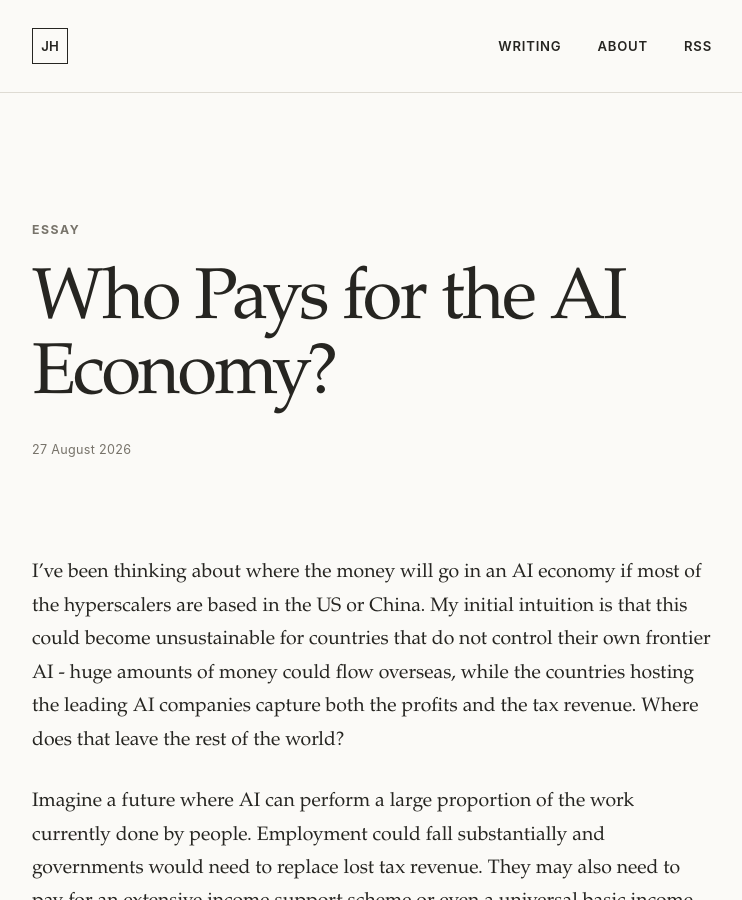
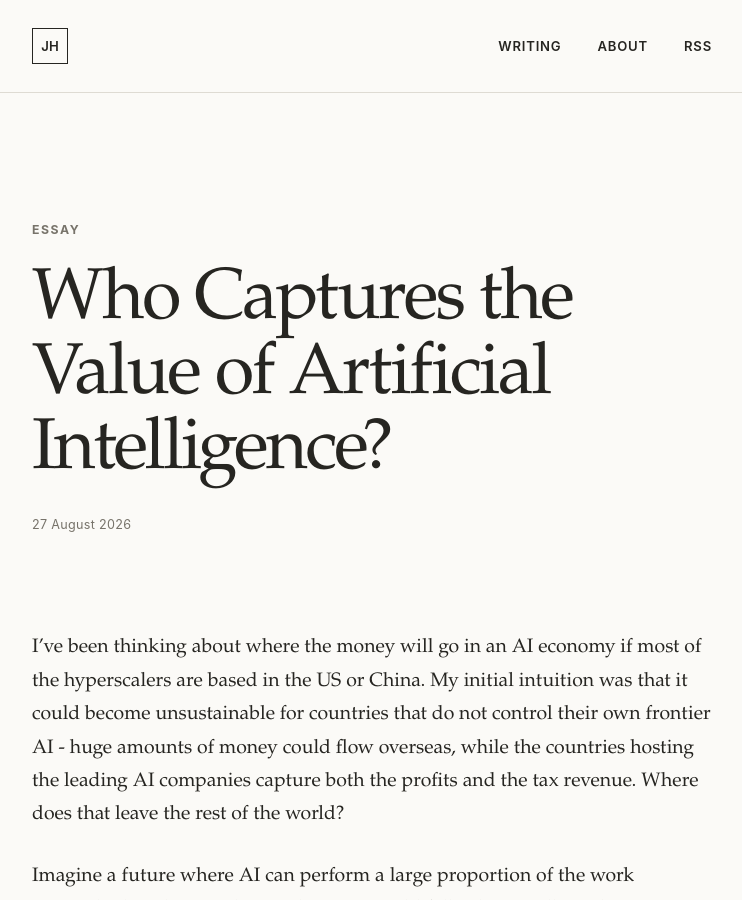
Before and after one commit to jhartshorn/jhartshorn.github.io, a Jekyll site: the page built from docs/_posts/2026-08-27-Who-Captures-Value-Artificial-Intelligence.md, in a window 1280 px wide and 900 px high. Shown: the whole window, without its empty margins (268-1010 px from the left). Built offline with Jekyll 4.4.1, drawn with Linux system fonts in a browser that asks for light colours.

Commit message:
Publish blog update 2026-08-27 13:35

```diff
--- a/docs/_posts/2026-08-27-Who-Pays-for-the-AI-Economy.md
+++ b/docs/_posts/2026-08-27-Who-Captures-Value-Artificial-Intelligence.md
@@ -1,6 +1,6 @@
 ---
 layout: post
-title: "Who Pays for the AI Economy?"
+title: "Who Captures the Value of Artificial Intelligence?"
 date: "2026-08-27"
 published: true
 excerpt: "If the world's most powerful AI companies are concentrated in the US and China, where does that leave countries like Britain?"
@@ -16,7 +16,7 @@ Before publishing:
 - Change published to true.
 -->
 
-I've been thinking about where the money will go in an AI economy if most of the hyperscalers are based in the US or China. My initial intuition is that this could become unsustainable for countries that do not control their own frontier AI - huge amounts of money could flow overseas, while the countries hosting the leading AI companies capture both the profits and the tax revenue. Where does that leave the rest of the world?
+I've been thinking about where the money will go in an AI economy if most of the hyperscalers are based in the US or China. My initial intuition was that it could become unsustainable for countries that do not control their own frontier AI - huge amounts of money could flow overseas, while the countries hosting the leading AI companies capture both the profits and the tax revenue. Where does that leave the rest of the world?
 
 Imagine a future where AI can perform a large proportion of the work currently done by people. Employment could fall substantially and governments would need to replace lost tax revenue. They may also need to pay for an extensive income support scheme or even a universal basic income.
 
```
Also changed, not shown: .obsidian/workspace.json.
